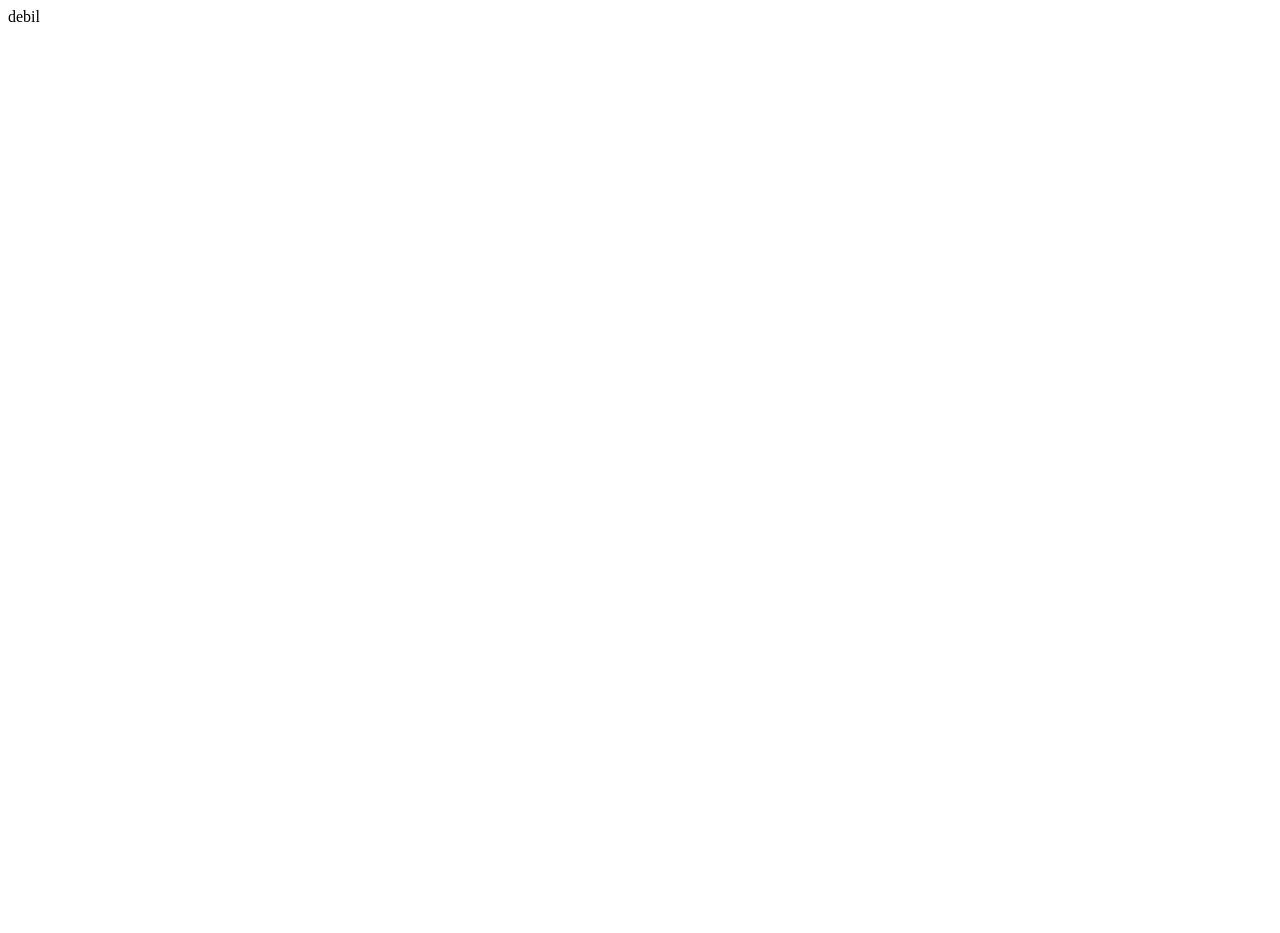
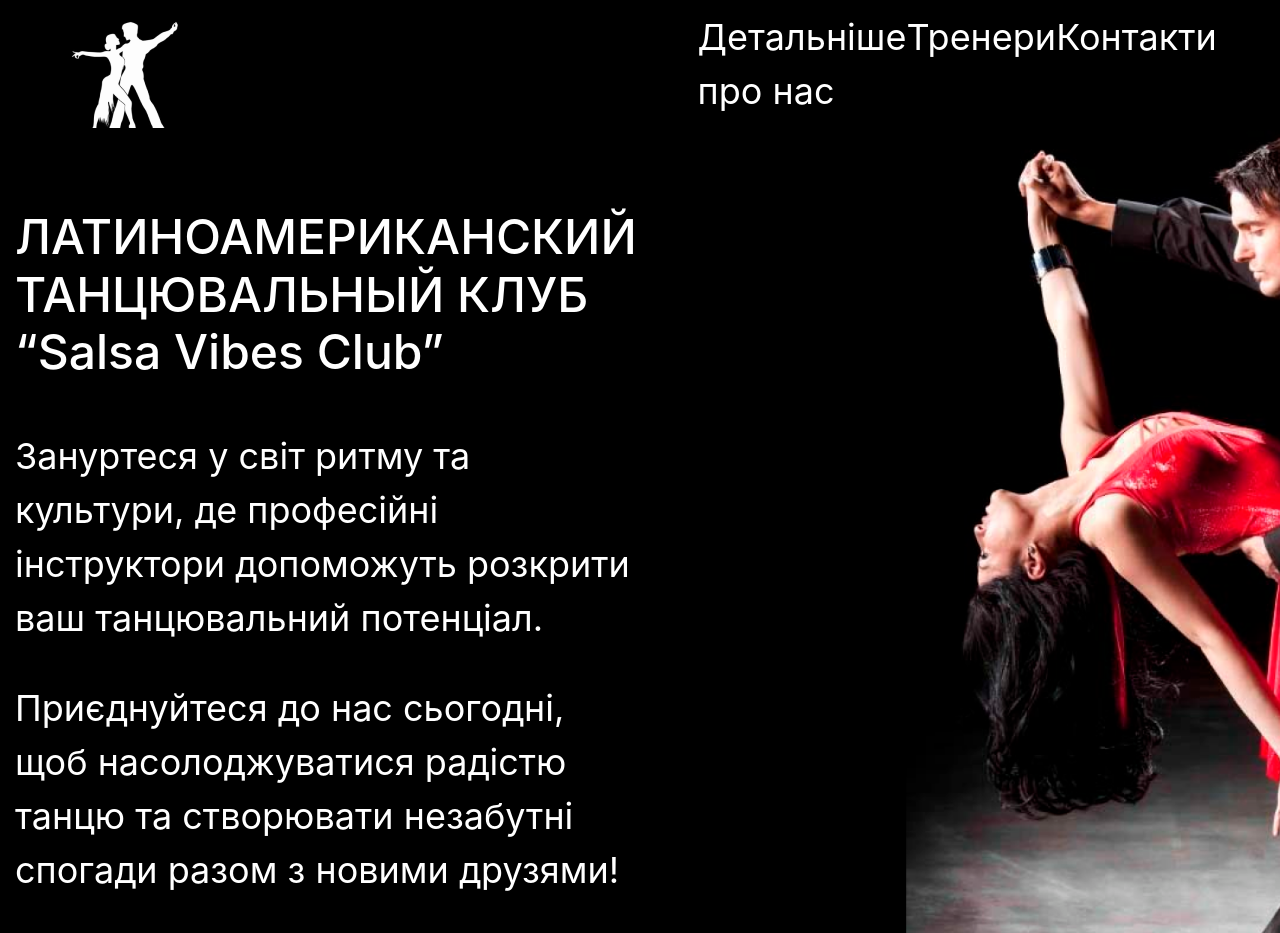
Before and after one commit to GrygorenkoMykhailo/lab4hmi, a plain HTML site: page index.html in a window 1280 px wide. Before the commit the page ends 800 px from the top, so only its background shows below. Drawn offline with nearby package versions, Linux system fonts and the light colour scheme.

Commit message:
landing-page about-us

```diff
--- /dev/null
+++ b/aboutus.css
@@ -0,0 +1,64 @@
+*{
+    margin: 0;
+    padding: 0;
+    box-sizing: border-box;
+}
+
+body{
+    display: flex;
+    flex-direction: column;
+    align-items: center;
+    background-color: black;
+}
+
+header{
+    width: 90%;
+    display: flex;
+    justify-content: space-between;
+    background-color: black;
+    align-items: center;
+    max-width: 1700px;
+    margin-bottom: 5em;
+}
+
+header nav{
+    display: flex;
+    width: 45%;
+    justify-content: space-between;
+}
+
+header nav a{
+    color: white;
+    font-size: 36px;
+}
+
+.container{
+    display: flex;
+    width: 90%;
+    max-width: 1700px;
+}
+
+.container .left{
+    width: 150%;
+}
+
+.container .left li a{
+    color:white;
+}
+
+.container .left .row .col ul{
+    list-style-type: none;
+    font-size: 36px;
+    color:white;
+}
+
+.right h3{
+    font-size: 64px;
+    color:white;
+    margin-bottom: .4em;
+}
+
+.right{
+    color:white;
+    font-size: 24px;
+}
--- /dev/null
+++ b/index.css
@@ -0,0 +1,62 @@
+*{
+    margin: 0;
+    padding: 0;
+    box-sizing: border-box;
+}
+
+body{
+    display: flex;
+    flex-direction: column;
+    align-items: center;
+    background-image: url('./images/index-bg.png');
+    background-repeat: no-repeat;
+    background-size: cover;
+}
+
+header{
+    width: 90%;
+    display: flex;
+    justify-content: space-between;
+    background-color: black;
+    align-items: center;
+    max-width: 1700px;
+    margin-bottom: 5em;
+}
+
+header nav{
+    display: flex;
+    width: 45%;
+    justify-content: space-between;
+}
+
+header nav a{
+    color: white;
+    font-size: 36px;
+}
+
+.container{
+    width: 100%;
+    display: flex;
+    justify-content: flex-start;
+    max-width: 1700px;
+}
+
+.container .left{
+    width: 50%;
+}
+
+.container .left h1{
+    font-size: 48px;
+    color: white;
+    margin-bottom: 1em;
+}
+
+.container .left p{
+    font-size: 36px;
+    color: white;
+    margin-bottom: 1em;
+}
+
+.container .right{
+    width: 50%;
+}
--- a/index.html
+++ b/index.html
@@ -3,9 +3,45 @@
 <head>
     <meta charset="UTF-8">
     <meta name="viewport" content="width=device-width, initial-scale=1.0">
+    <link rel="stylesheet"
+        href="https://stackpath.bootstrapcdn.com/bootstrap/4.1.3/css/bootstrap.min.css"
+        integrity="sha384-MCw98/SFnGE8fJT3GXwEOngsV7Zt27NXFoaoApmYm81iuXoPkFOJwJ8ERdknLPMO"
+        crossorigin="anonymous">
+    <link rel="stylesheet" href="index.css">
     <title>Document</title>
 </head>
 <body>
-    debil
+    <header>
+        <a href="index.html" class="logo">
+            <img src="images/logo.png" alt="">
+        </a>
+        <nav>
+            <a href="aboutus.html">Детальніше про нас</a>
+            <a href="">Тренери</a>
+            <a href="">Контакти</a>
+        </nav>
+    </header>
+    <div class="container">
+        <div class="left">
+            <h1>ЛАТИНОАМЕРИКАНСКИЙ ТАНЦЮВАЛЬНЫЙ КЛУБ
+                “Salsa Vibes Club”</h1>
+            <p>Зануртеся у світ ритму та культури, де професійні інструктори допоможуть розкрити ваш танцювальний потенціал. </p>
+            <p>Приєднуйтеся до нас сьогодні, щоб насолоджуватися радістю танцю та створювати незабутні спогади разом з новими друзями!</p>
+        </div>
+    </div>
+
+
+
+    <script src="https://code.jquery.com/jquery-3.3.1.slim.min.js"
+    integrity="sha384-q8i/X+965DzO0rT7abK41JStQIAqVgRVzpbzo5smXKp4YfRvH+8abtTE1Pi6jizo"
+    crossorigin="anonymous"></script>
+    <script
+    src="https://cdnjs.cloudflare.com/ajax/libs/popper.js/1.14.3/umd/popper.min.js"
+    integrity="sha384-ZMP7rVo3mIykV+2+9J3UJ46jBk0WLaUAdn689aCwoqbBJiSnjjAK/l8WvCWPIPm49"
+    crossorigin="anonymous"></script>
+    <script
+    src="https://stackpath.bootstrapcdn.com/bootstrap/4.1.3/js/bootstrap.min.js"
+    integrity="sha384-ChfqqxuZUCnJSK3+MXmPNIyE6ZbWh2IMqE241rYiqJxyMiZ6OW/JmZQ5stwEULTy"
+    crossorigin="anonymous"></script>
 </body>
 </html>
```
Also changed, not shown: aboutus.html (added, +62 -0 lines), images/index-bg.png (added), images/logo.png (added).
